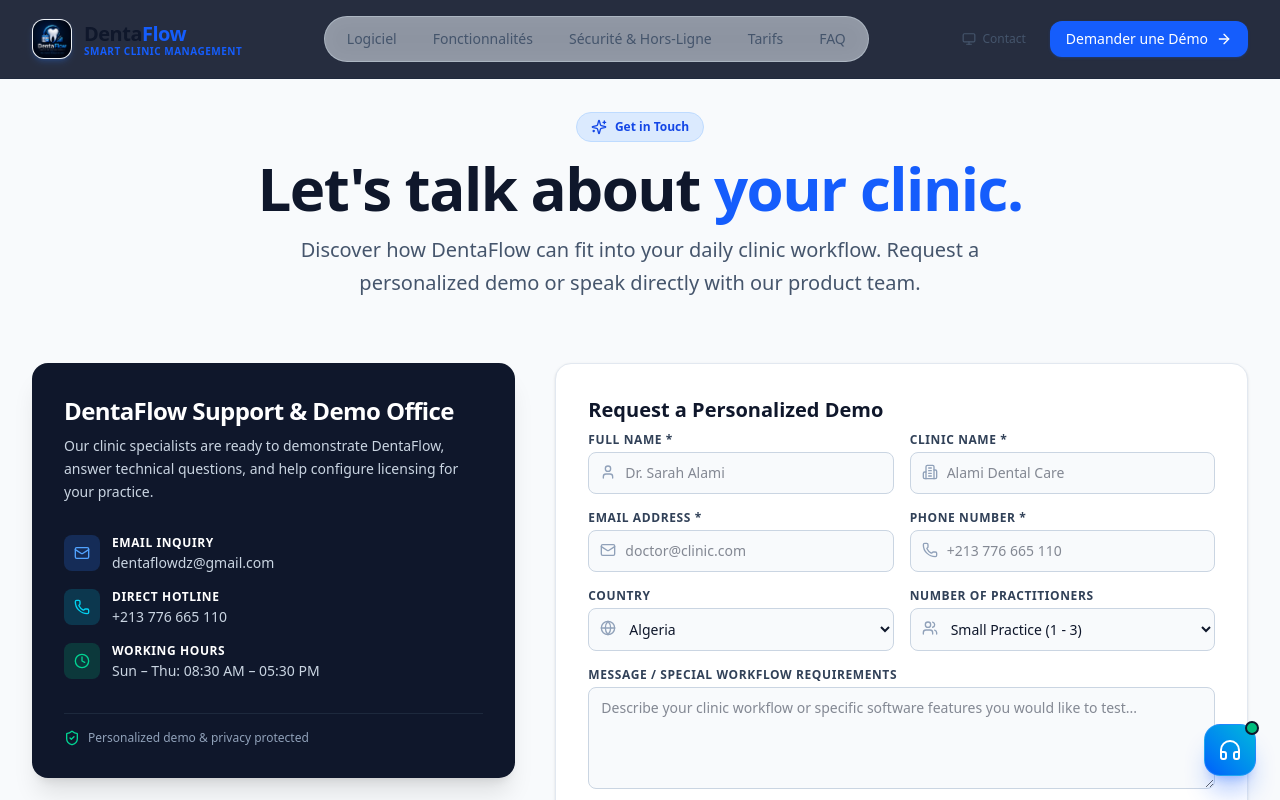
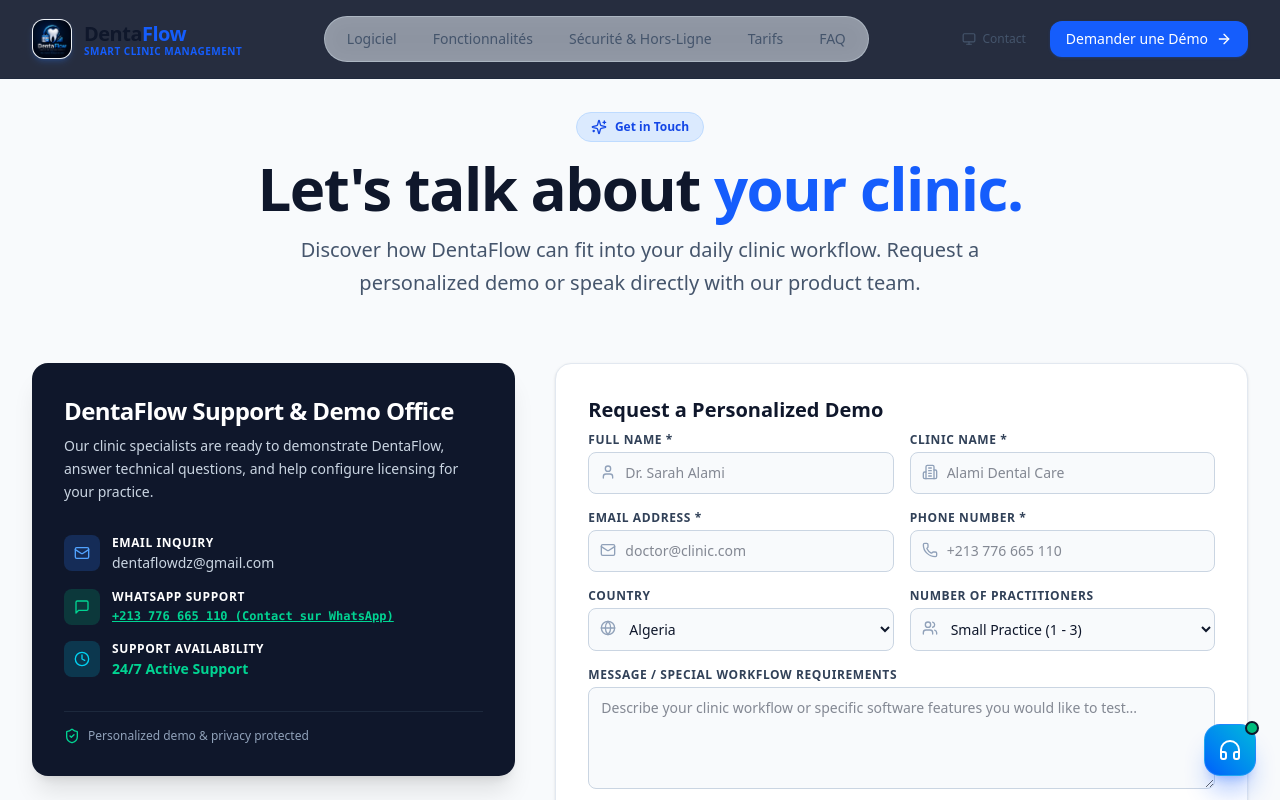
Before and after one commit to youcefnassim/Dentaflowdz, a Next.js app: page /contact in a window 1280 px wide. Shown: the top 800 px of the page. Built offline with nearby package versions, Linux system fonts and the light colour scheme.

Commit message:
Update support widget to WhatsApp and set hours to 24/7

```diff
--- a/src/app/contact/page.tsx
+++ b/src/app/contact/page.tsx
@@ -96,22 +96,29 @@
               </div>
 
               <div className="flex items-start gap-3">
-                <div className="w-9 h-9 rounded-lg bg-cyan-500/20 text-cyan-400 flex items-center justify-center flex-shrink-0">
-                  <Phone className="w-4 h-4" />
+                <div className="w-9 h-9 rounded-lg bg-emerald-500/20 text-emerald-400 flex items-center justify-center flex-shrink-0">
+                  <MessageSquare className="w-4 h-4" />
                 </div>
                 <div>
-                  <h4 className="font-bold text-white text-xs uppercase tracking-wider">Direct Hotline</h4>
-                  <p className="text-slate-300 mt-0.5">+213 776 665 110</p>
+                  <h4 className="font-bold text-white text-xs uppercase tracking-wider">WhatsApp Support</h4>
+                  <a
+                    href="https://wa.me/213776665110"
+                    target="_blank"
+                    rel="noopener noreferrer"
+                    className="text-emerald-400 hover:text-emerald-300 underline mt-0.5 inline-block font-mono text-xs font-bold"
+                  >
+                    +213 776 665 110 (Contact sur WhatsApp)
+                  </a>
                 </div>
               </div>
 
               <div className="flex items-start gap-3">
-                <div className="w-9 h-9 rounded-lg bg-emerald-500/20 text-emerald-400 flex items-center justify-center flex-shrink-0">
+                <div className="w-9 h-9 rounded-lg bg-cyan-500/20 text-cyan-400 flex items-center justify-center flex-shrink-0">
                   <Clock className="w-4 h-4" />
                 </div>
                 <div>
-                  <h4 className="font-bold text-white text-xs uppercase tracking-wider">Working Hours</h4>
-                  <p className="text-slate-300 mt-0.5">Sun – Thu: 08:30 AM – 05:30 PM</p>
+                  <h4 className="font-bold text-white text-xs uppercase tracking-wider">Support Availability</h4>
+                  <p className="text-emerald-400 font-semibold mt-0.5">24/7 Active Support</p>
                 </div>
               </div>
             </div>
--- a/src/components/FloatingWidgets.tsx
+++ b/src/components/FloatingWidgets.tsx
@@ -143,18 +143,20 @@
               </button>
 
               <a
-                href="tel:+213776665110"
-                className="w-full flex items-center justify-between p-3 rounded-xl bg-white border border-slate-200 hover:border-blue-300 text-slate-800 text-xs font-semibold transition-all hover:bg-slate-50"
+                href="https://wa.me/213776665110"
+                target="_blank"
+                rel="noopener noreferrer"
+                className="w-full flex items-center justify-between p-3 rounded-xl bg-emerald-50 border border-emerald-200 hover:border-emerald-400 text-slate-800 text-xs font-semibold transition-all hover:bg-emerald-100/50"
               >
                 <div className="flex items-center gap-2.5">
-                  <Phone className="w-4 h-4 text-blue-600" />
+                  <MessageSquare className="w-4 h-4 text-emerald-600" />
                   <div>
-                    <p className="text-slate-900 font-bold">Call Clinic Hotline</p>
-                    <p className="text-[10px] text-slate-500 font-mono">+213 776 665 110</p>
+                    <p className="text-slate-900 font-bold">Contact Support sur WhatsApp</p>
+                    <p className="text-[10px] text-emerald-700 font-mono">+213 776 665 110</p>
                   </div>
                 </div>
-                <span className="text-[10px] text-emerald-600 bg-emerald-50 px-2 py-0.5 rounded font-medium border border-emerald-100">
-                  Instant
+                <span className="text-[10px] text-emerald-700 bg-emerald-100 px-2 py-0.5 rounded font-bold border border-emerald-200">
+                  WhatsApp
                 </span>
               </a>
 
@@ -175,8 +177,8 @@
               </a>
 
               <div className="pt-2 border-t border-slate-200 flex items-center justify-between text-[11px] text-slate-500">
-                <span className="flex items-center gap-1">
-                  <Clock className="w-3 h-3 text-blue-600" /> Sun - Thu: 8:30 AM - 5:30 PM
+                <span className="flex items-center gap-1 text-emerald-600 font-semibold">
+                  <Clock className="w-3.5 h-3.5 text-emerald-600" /> 24/7 Support Active
                 </span>
                 <span className="flex items-center gap-1 text-emerald-600 font-medium">
                   <ShieldCheck className="w-3.5 h-3.5" /> Secure
```
